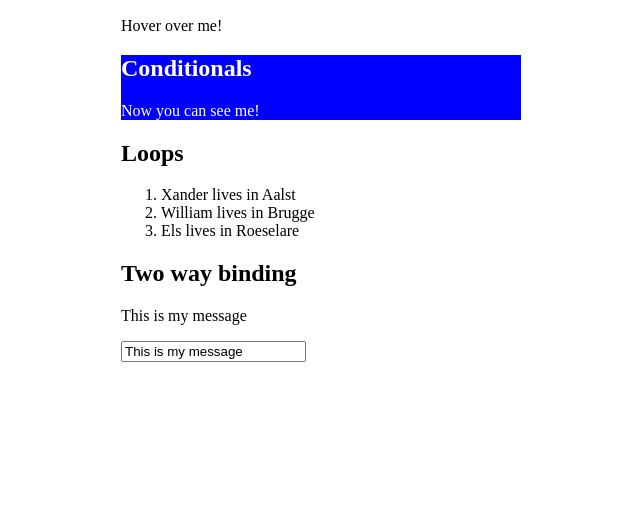
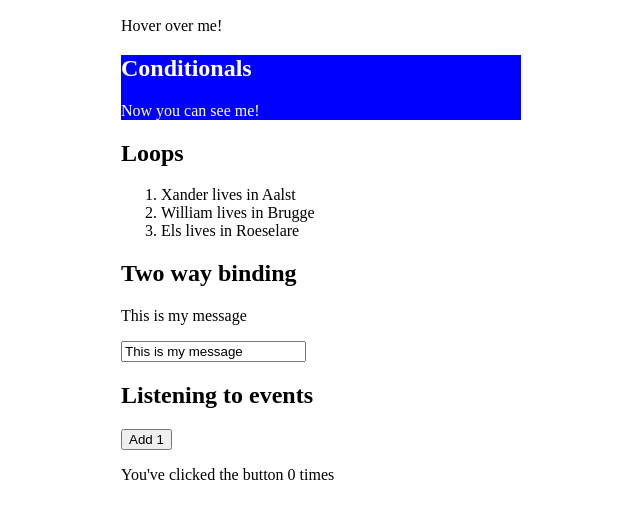
Before and after one commit to MattiasVermeersch/Vue_practice, a plain HTML site: page index.html in a window 1280 px wide. Shown: the part 110-628 px from the top of the page, without its empty margins (319-959 px from the left). Drawn offline with Linux system fonts and the light colour scheme.

Commit message:
Update index and app.js on event handlers

```diff
--- a/index.html
+++ b/index.html
@@ -48,6 +48,12 @@
             <input v-model="twoWayBindingMessage">
         </div>
 
+        <!-- Events -->
+        <div>
+            <h2>Listening to events</h2>
+            <button v-on:click="counter += 1">Add 1</button>
+            <p>You've clicked the button {{counter}} times</p>
+        </div>
 
     </div>
     <!-- script with Vue data must be at the end of the body -->
--- a/js/app.js
+++ b/js/app.js
@@ -10,5 +10,6 @@ var app = new Vue({
             {name: "Els", city: "Roeselare"},
         ],
         twoWayBindingMessage: "This is my message",
+        counter: 0,
     },
 })
```
